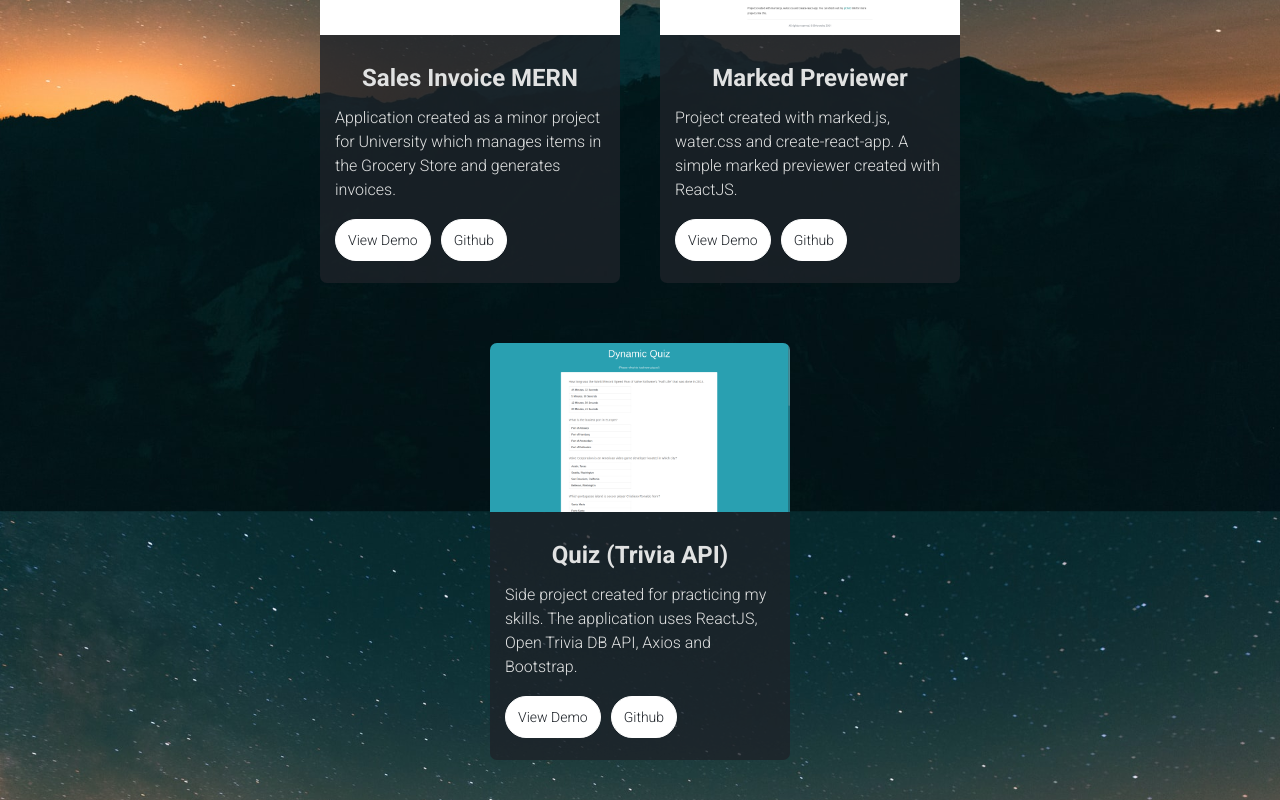
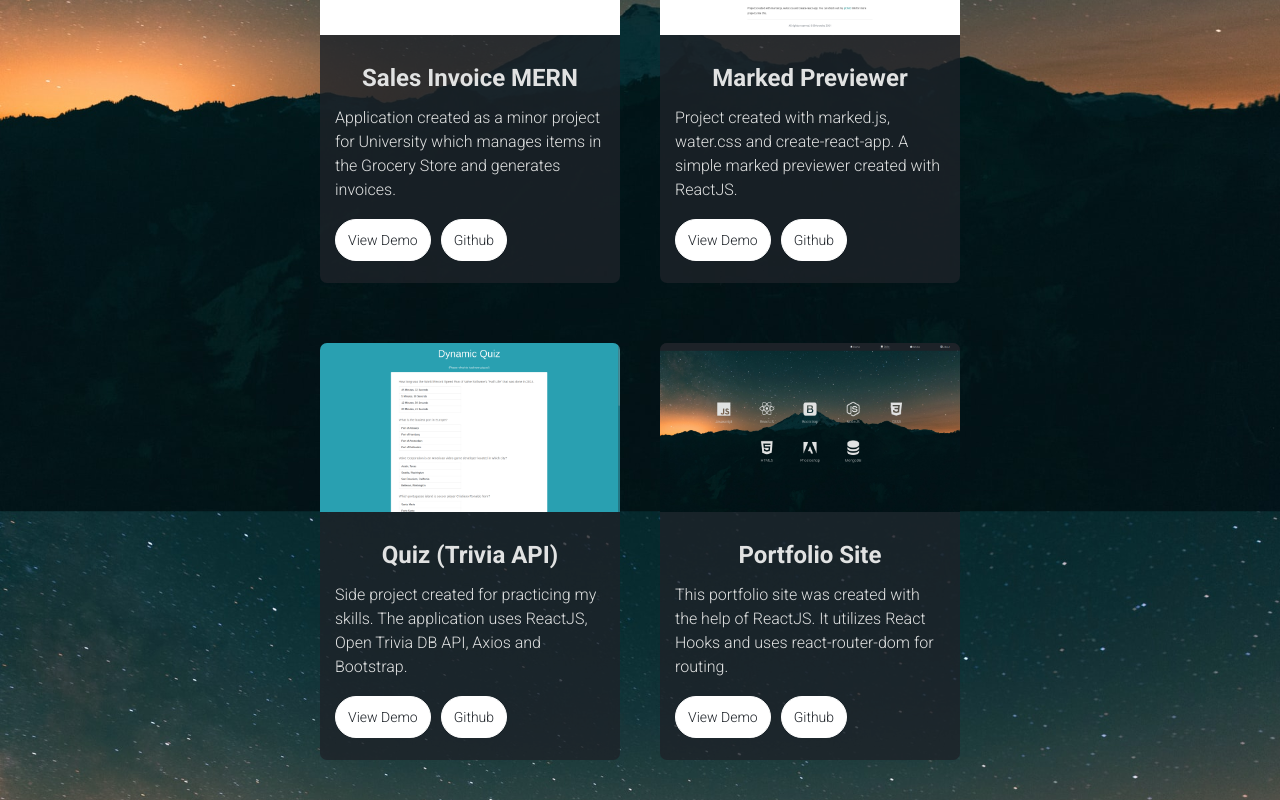
Before and after one commit to shiwanshudev/portfolio, a React (Create React App) app: page /works in a window 1280 px wide. Shown: the part 342-1142 px from the top of the page. Built offline with nearby package versions, Linux system fonts and the light colour scheme.

Commit message:
added project

```diff
--- a/src/components/Card.css
+++ b/src/components/Card.css
@@ -21,7 +21,7 @@
 
 }
 .card-desc{
-    flex-grow: 1;
+    /* flex-grow: 1; */
     padding-bottom: 10px;
     line-height: 1.5;
 }
@@ -48,8 +48,8 @@
 }
 
 .card-info {
-    display: flex;
-    flex-direction: column;
+    /* display: flex;
+    flex-direction: column; */
     padding: 15px;
 }
 
--- a/src/components/Works.js
+++ b/src/components/Works.js
@@ -2,6 +2,7 @@ import "./Works.css";
 import Img1 from "../images/project1.png";
 import Img2 from "../images/project2.png";
 import Img3 from "../images/project3.png";
+import Img4 from "../images/project4.png";
 import Card from "./Card";
 
 const projectsArr = [
@@ -31,6 +32,14 @@ const projectsArr = [
     link: "https://dynamicquizreact.netlify.app/",
     github: 'https://github.com/shiwanshudev/quiz-app'
   },
+  {
+    title: "Portfolio Site",
+    img: Img4,
+    desc:
+      "This portfolio site was created with the help of ReactJS. It utilizes React Hooks and uses react-router-dom for routing.",
+    link: "https://shiwanshu.netlify.app/",
+    github: 'https://github.com/shiwanshudev/portfolio'
+  },
 ];
 export default function Works(props) {
   return (
```
Also changed, not shown: src/images/project4.png (added).
